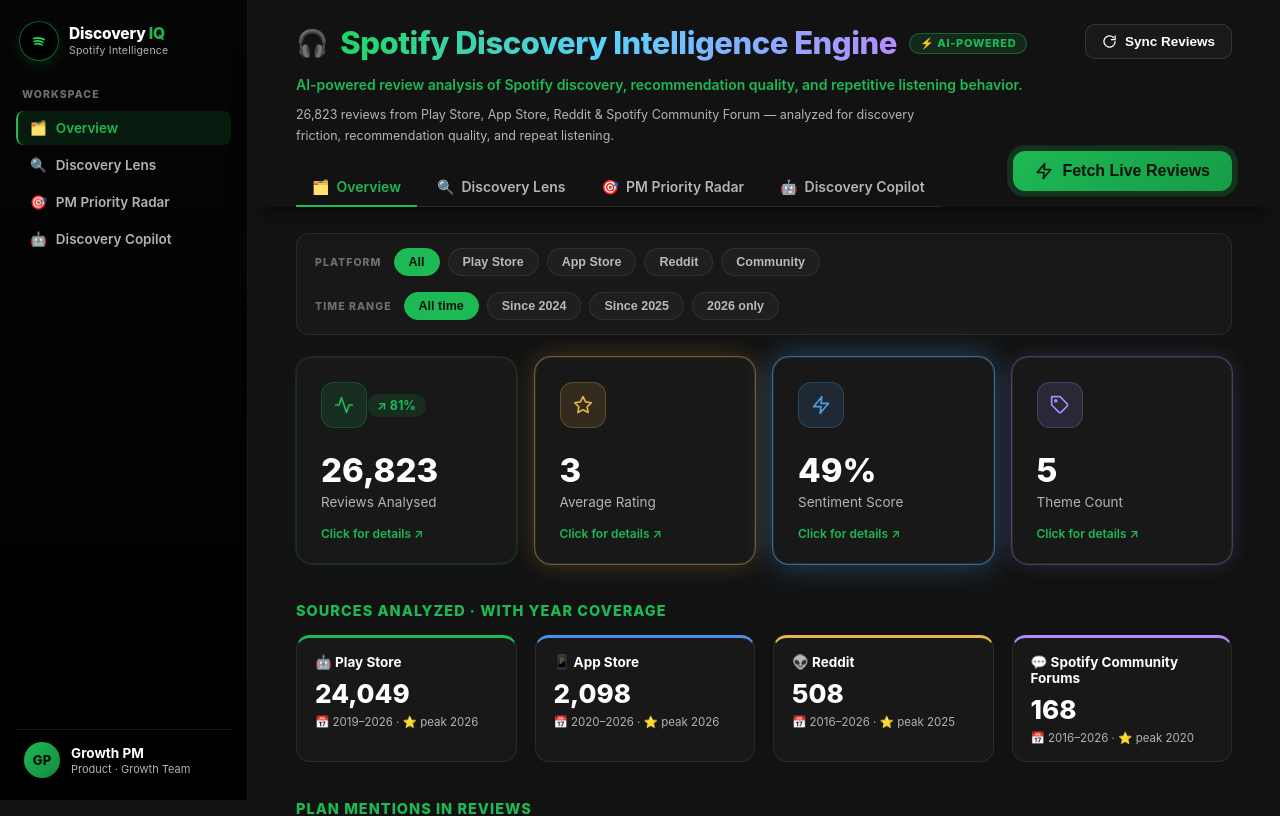
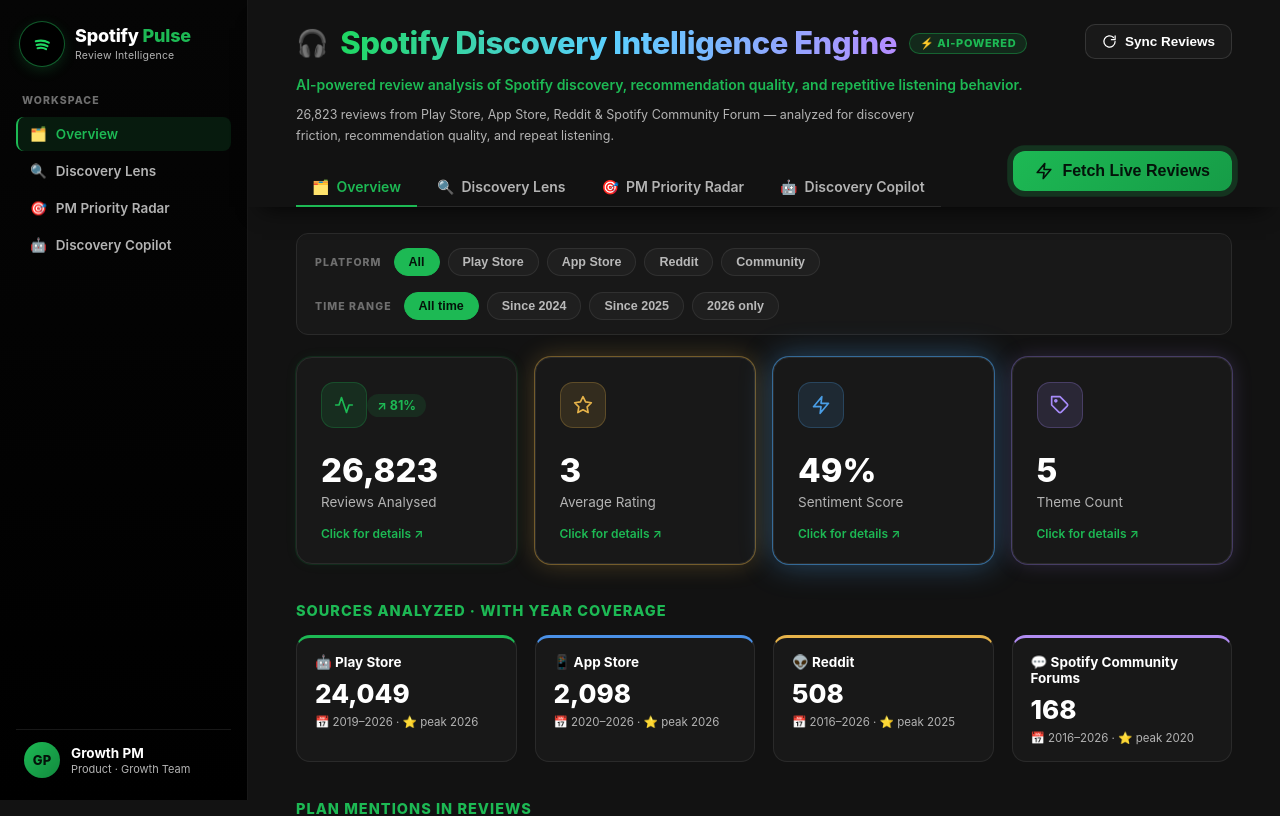
Before and after one commit to shruthisenthil2000/gl-spotify-review-discovery-engine, a Next.js app in the folder vercel-dashboard/: page / in a window 1280 px wide. Shown: the top 816 px of the page. Built offline with nearby package versions, Linux system fonts and the light colour scheme.

Commit message:
Update Spotify Pulse branding

```diff
--- a/vercel-dashboard/app/components/Nav.tsx
+++ b/vercel-dashboard/app/components/Nav.tsx
@@ -12,7 +12,7 @@ const LINKS = [
 
 function SpotifyMark() {
   return (
-    <svg viewBox="0 0 24 24" width="22" height="22" aria-label="Spotify">
+    <svg viewBox="0 0 24 24" width="27" height="27" aria-label="Spotify">
       <circle cx="12" cy="12" r="12" fill="#000" />
       <g fill="none" stroke="#1ed760" strokeWidth="1.8" strokeLinecap="round">
         <path d="M6 9.2c4-1.1 8.2-.7 11.6 1.2" /><path d="M6.8 12.4c3.3-.9 6.8-.5 9.6 1.1" />
@@ -29,8 +29,8 @@ export default function Nav() {
       <div className="brand-block">
         <div className="brand-logo"><SpotifyMark /></div>
         <div>
-          <div className="brand-name">Discovery <span className="dot">IQ</span></div>
-          <div className="brand-tag">Spotify Intelligence</div>
+          <div className="brand-name">Spotify <span className="dot">Pulse</span></div>
+          <div className="brand-tag">Review Intelligence</div>
         </div>
       </div>
 
--- a/vercel-dashboard/app/globals.css
+++ b/vercel-dashboard/app/globals.css
@@ -998,3 +998,7 @@ html, body { overflow-x: clip; }
 .copilot-title-row .dataset-status { margin: 0; }
 .copilot-head-text .dataset-note { margin: 8px 0 0; }
 .copilot-body { margin-top: 40px; }
+
+/* sidebar brand: bigger name + bigger logo (Spotify Pulse) */
+.brand-name { font-size: 18px; }
+.brand-logo { width: 44px; height: 44px; }
```
